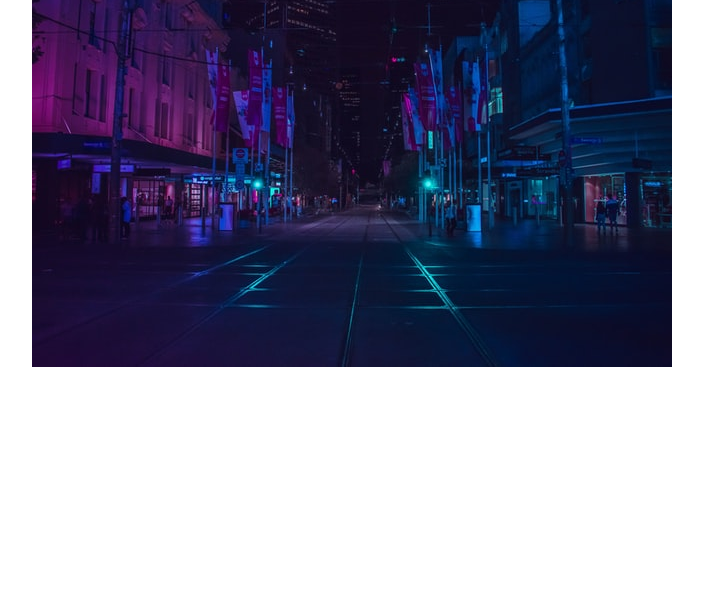
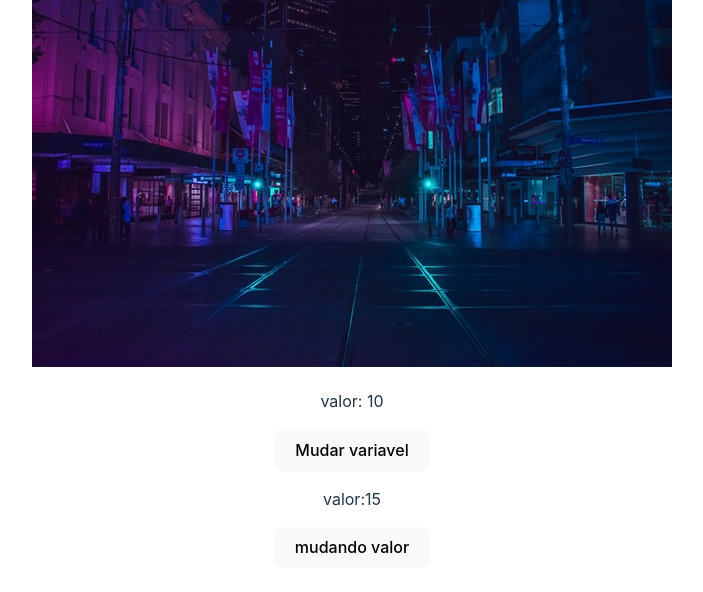
Before and after one commit to Luk3rF7/React_especializacao, a React (Vite) app in the folder 03_advancer/reactAvancado/: page / in a window 1280 px wide. Shown: the part 1298-1890 px from the top of the page, without its empty margins (288-991 px from the left). Built offline with nearby package versions, Linux system fonts and the light colour scheme.

Commit message:
useState

```diff
--- a/03_advancer/reactAvancado/src/App.jsx
+++ b/03_advancer/reactAvancado/src/App.jsx
@@ -1,5 +1,6 @@
 import City from './assets/city.jpg'
 import './App.css'
+import ManageData from './components/ManageData'
 function App() {
   return (
     <>
@@ -13,6 +14,9 @@
     <div>
     <img src={City} alt="" />
     </div>
+    <div>
+      <ManageData />
+    </div>
     </>
   )
 }
--- /dev/null
+++ b/03_advancer/reactAvancado/src/components/ManageData.jsx
@@ -0,0 +1,22 @@
+import { useState } from 'react';
+
+ const ManageData = () =>{
+
+  let someData = 10;
+
+  const [number,setNumber] = useState(15)
+  console.log(someData)
+  return (
+    <div>
+      <div>
+        <p> valor: {someData}</p>
+        <button onClick={()=> (someData = 15)}>Mudar variavel</button>
+      </div>
+      <div>
+       <p> valor:{number}</p>
+       <button onClick={() => setNumber(25)}>mudando valor</button>
+      </div>
+    </div>
+  )
+}
+export default ManageData;
```
